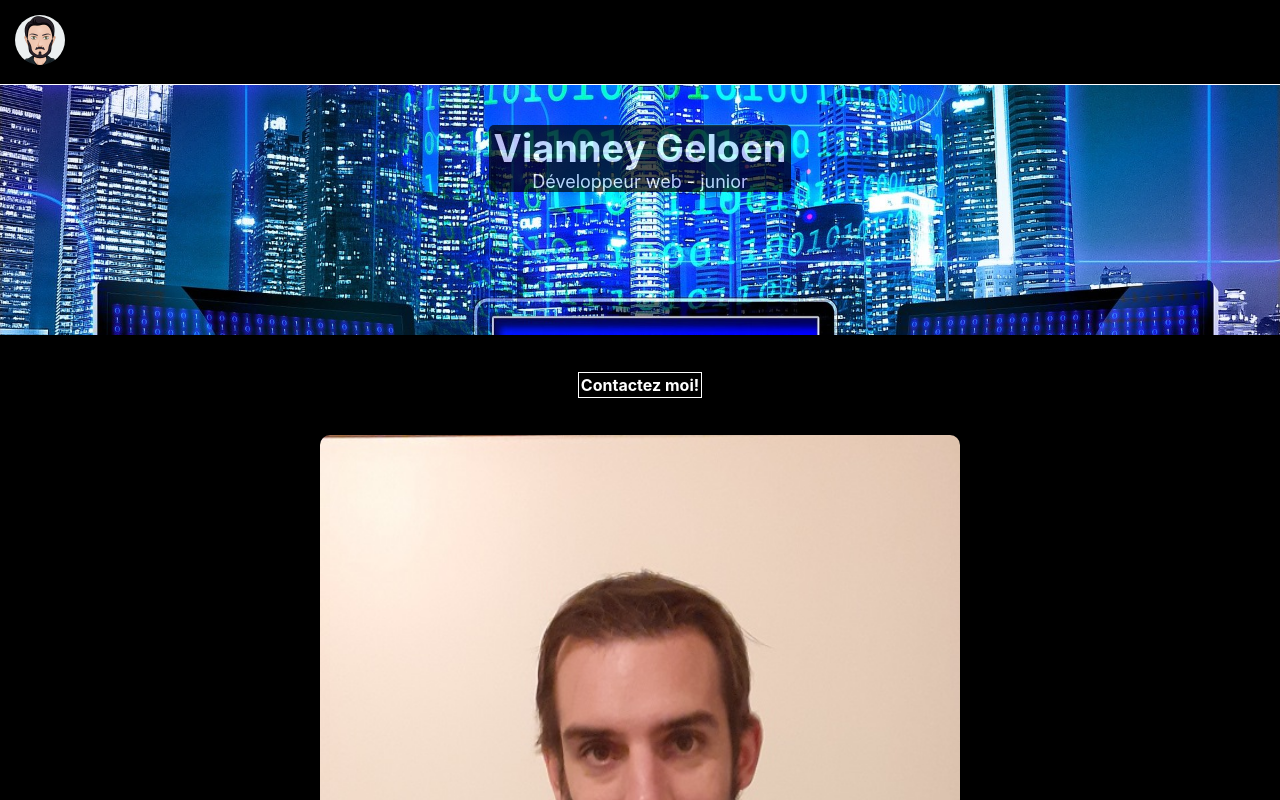
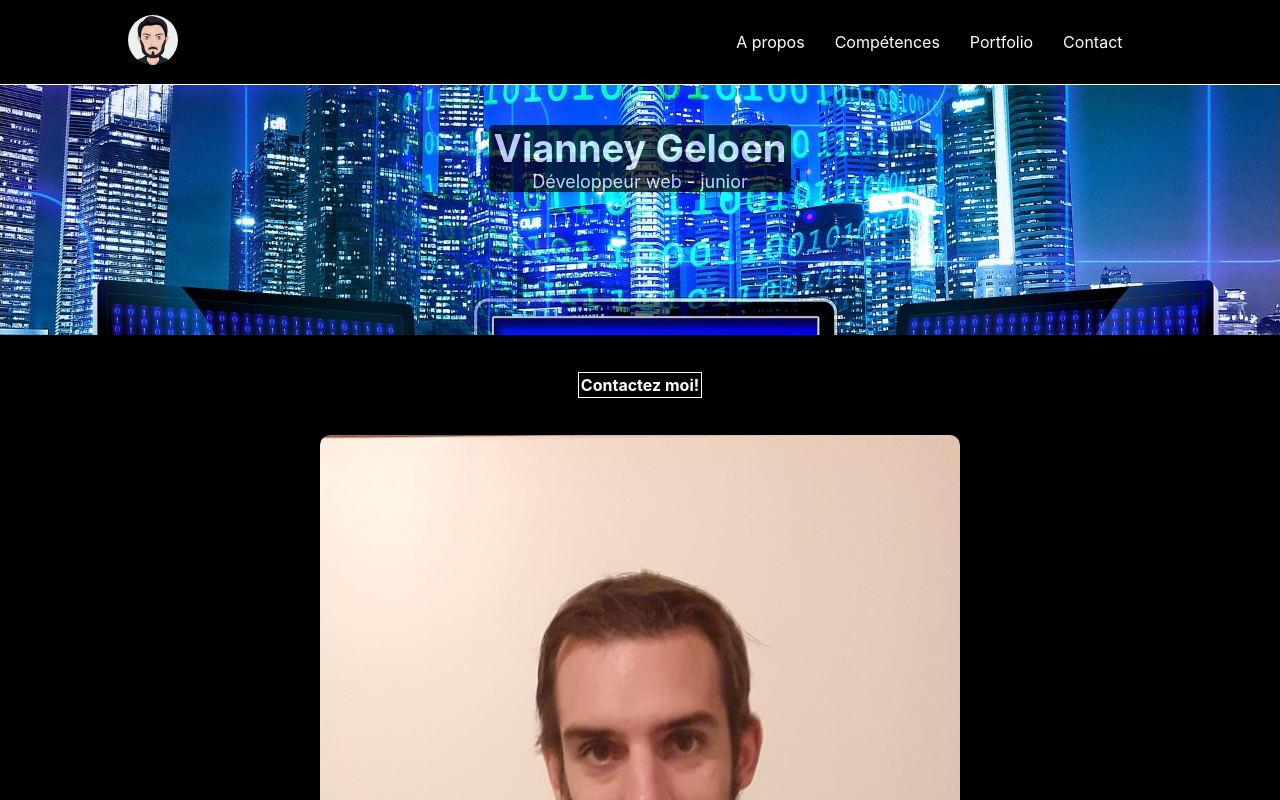
Before and after one commit to Vianney-Gln/porte-folio, a React (Create React App) app: page / in a window 1280 px wide. Shown: the top 800 px of the page. Built offline with nearby package versions, Linux system fonts and the light colour scheme.

Commit message:
nav dans le header responsiv ok

```diff
--- a/src/components/header.jsx
+++ b/src/components/header.jsx
@@ -11,6 +11,22 @@ const Header = ({ isOpen, setOpen }) => {
         <a href="/">
           <img src={avatar} alt="avatar-vianney" />
         </a>
+        <nav className="nav-header">
+          <ul className="list-header">
+            <li>
+              <a href="#a-propos">A propos</a>
+            </li>
+            <li>
+              <a href="#competence">Compétences</a>
+            </li>
+            <li>
+              <a href="#porte-folio">Portfolio</a>
+            </li>
+            <li>
+              <a href="#contact">Contact</a>
+            </li>
+          </ul>
+        </nav>
 
         <div className="hamburger">
           <Hamburger
--- a/src/styles/header.scss
+++ b/src/styles/header.scss
@@ -3,6 +3,9 @@
   display: flex;
   justify-content: space-between;
   border-bottom: 1px solid white;
+  .nav-header {
+    display: none;
+  }
   img {
     width: 50px;
     border-radius: 50%;
@@ -11,6 +14,28 @@
 
 @media screen and (min-width: 720px) {
   .avatar {
+    justify-content: space-around;
+    .nav-header {
+      display: flex;
+      align-items: center;
+      justify-content: flex-end;
+      width: 60%;
+      .list-header {
+        padding: 0;
+        margin: 0;
+        list-style: none;
+        display: flex;
+        align-items: center;
+
+        li {
+          margin-right: 30px;
+          a {
+            color: white;
+            text-decoration: none;
+          }
+        }
+      }
+    }
     .hamburger {
       display: none;
     }
```
